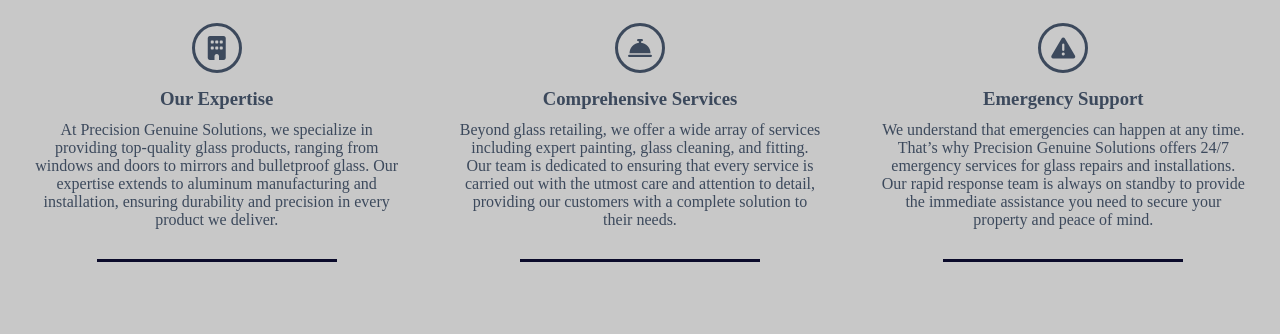
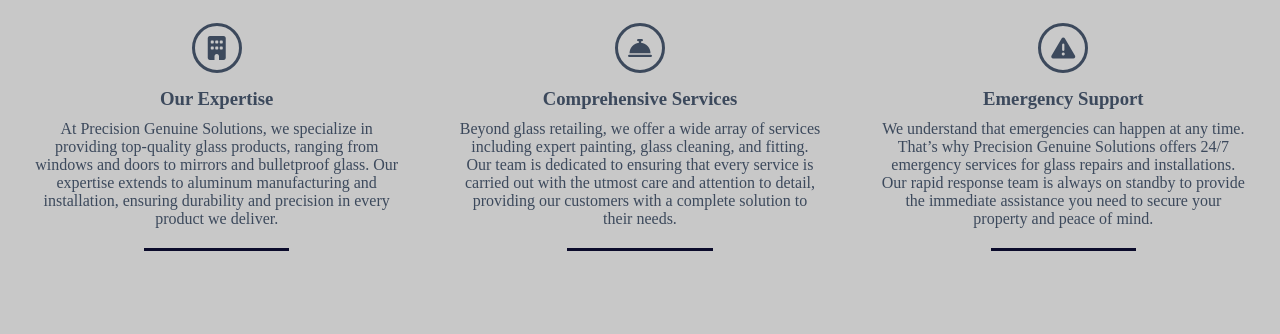
Before and after one commit to 0-chrollo/precision-gs, a plain HTML site: page index.html in a window 1280 px wide. Shown: the part 1786-2120 px from the top of the page. Drawn offline with Linux system fonts and the light colour scheme.

Commit message:
new update

```diff
--- a/index.html
+++ b/index.html
@@ -132,10 +132,10 @@
 
 
 <style>
-    .liner{width:30vh;
+    .liner{width:40%;
          height:2.5px;
          background: rgb(11, 11, 43);
-         margin:30px auto 0;
+         margin-top: 20px;
     }
 </style>
 
--- a/styles.css
+++ b/styles.css
@@ -628,7 +628,7 @@ box-shadow: 0 6px 12px rgba(0, 0, 0, 0.2);
 
 .grid-item h3 {
     color: rgb(60, 73, 92);
-    margin-bottom: 11px;
+    margin-bottom: 10px;
 }
 
 .grid-item p {
```
